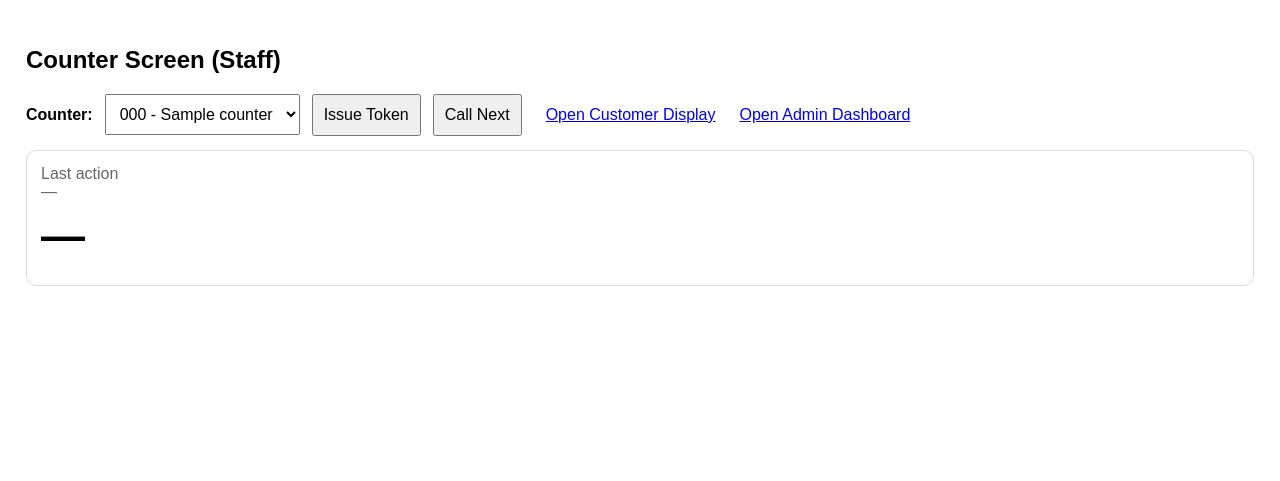
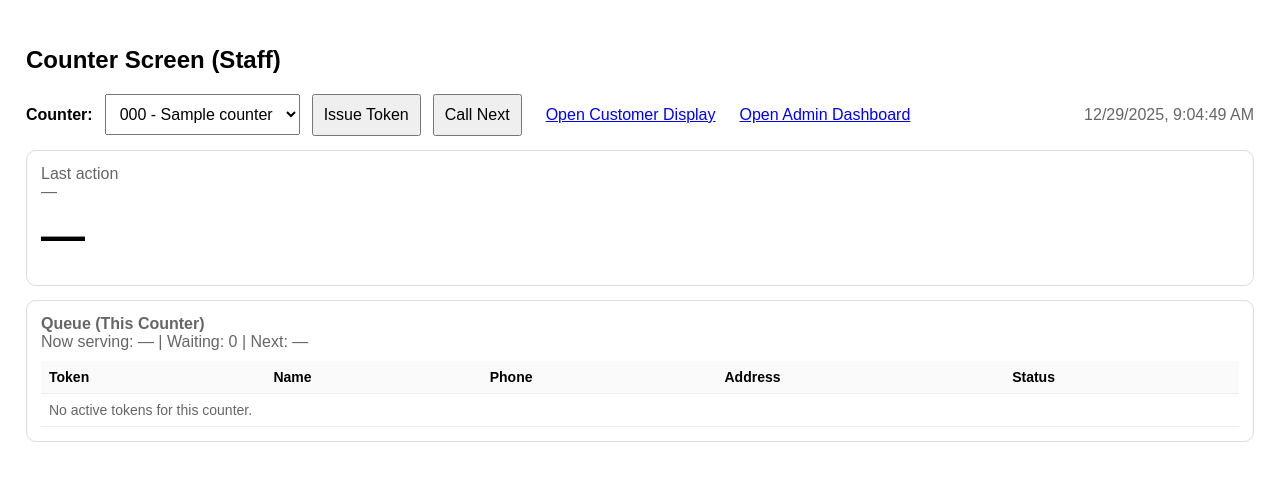
Before and after one commit to rahulgaddipati3-byte/q-manage, a Django app: page /ui/counter/ in a window 1280 px wide. Shown: the top 481 px of the page. Run offline with Django 5.2, Linux system fonts and the light colour scheme; a user stored in the database is signed in; tables that the repository leaves empty hold one stand-in row (values such as "Sample post"); data that the repository does not hold is empty.

Commit message:
Show patient details on counter queue + fix queue API usage

```diff
--- a/backend/core/templates/core/counter.html
+++ b/backend/core/templates/core/counter.html
@@ -1,5 +1,3 @@
-
-
 <!doctype html>
 <html>
 <head>
@@ -16,6 +14,11 @@
     .muted { color:#666; }
     .ok { color: green; }
     .err { color: #b00020; white-space: pre-wrap; word-break: break-word; }
+    table { width:100%; border-collapse: collapse; margin-top:10px; }
+    th, td { border-bottom:1px solid #eee; padding:8px; text-align:left; font-size:14px; vertical-align: top; }
+    th { background:#fafafa; }
+    .pill { padding:2px 8px; border-radius:999px; background:#f2f2f2; display:inline-block; }
+    .right { margin-left:auto; }
   </style>
 </head>
 <body>
@@ -31,17 +34,35 @@
 
     <button onclick="issueToken()">Issue Token</button>
     <button onclick="callNext()">Call Next</button>
+
     <a href="/ui/display/" target="_blank" style="margin-left:12px;">Open Customer Display</a>
     <a href="/admin-dashboard/" target="_blank" style="margin-left:12px;">Open Admin Dashboard</a>
 
-
-
+    <span class="right muted" id="clock">—</span>
   </div>
 
   <div class="card">
     <div class="muted">Last action</div>
     <div id="msg" class="muted">—</div>
     <div class="big" id="big">—</div>
+  </div>
+
+  <div class="card">
+    <div class="muted"><b>Queue (This Counter)</b></div>
+    <div class="muted" id="qmsg">Loading…</div>
+
+    <table>
+      <thead>
+        <tr>
+          <th>Token</th>
+          <th>Name</th>
+          <th>Phone</th>
+          <th>Address</th>
+          <th>Status</th>
+        </tr>
+      </thead>
+      <tbody id="qbody"></tbody>
+    </table>
   </div>
 
 <script>
@@ -61,6 +82,16 @@ async function postJson(url, data){
   return j;
 }
 
+async function getJson(url){
+  const res = await fetch(url);
+  const txt = await res.text();
+  let j = null;
+  try { j = JSON.parse(txt); }
+  catch(e) { j = { ok:false, error: txt || `HTTP ${res.status}` }; }
+  if (!res.ok) throw { status: res.status, ...j };
+  return j;
+}
+
 function getCounter(){
   return document.getElementById("counter").value;
 }
@@ -71,13 +102,17 @@ function setMsg(text, ok=true){
   el.textContent = text;
 }
 
+function esc(s){
+  return (s || "").toString().replace(/</g,"&lt;").replace(/>/g,"&gt;");
+}
+
 async function issueToken(){
   const code = getCounter();
   try{
-    // ✅ CORRECT: API endpoint
     const j = await postJson("/api/token/issue/", { counter: code });
     setMsg(`Issued token: ${j.number}`, true);
     document.getElementById("big").textContent = j.number;
+    await loadQueue();
   }catch(e){
     setMsg((e.error || "Issue failed") + (e.status ? ` (HTTP ${e.status})` : ""), false);
   }
@@ -86,14 +121,60 @@ async function issueToken(){
 async function callNext(){
   const code = getCounter();
   try{
-    // ✅ CORRECT: API endpoint
+    // Prefer API next endpoint (marks USED) - consistent with dashboard
     const j = await postJson("/api/token/next/", { counter: code });
     setMsg(`Now serving at ${j.counter}: ${j.number}`, true);
     document.getElementById("big").textContent = j.number;
+    await loadQueue();
   }catch(e){
     setMsg((e.error || "Call next failed") + (e.status ? ` (HTTP ${e.status})` : ""), false);
   }
 }
+
+async function loadQueue(){
+  const code = getCounter();
+  const msg = document.getElementById("qmsg");
+  const body = document.getElementById("qbody");
+
+  try{
+    const j = await getJson(`/api/queue/status/?counter=${encodeURIComponent(code)}`);
+    const rows = (j.waiting_list || []);
+
+    msg.textContent =
+      `Now serving: ${j.now_serving || "—"} | Waiting: ${j.waiting_count || 0} | Next: ${j.next_token || "—"}`;
+
+    body.innerHTML = rows.map(r => `
+      <tr>
+        <td><b>${esc(r.number)}</b></td>
+        <td>${esc(r.customer_name)}</td>
+        <td>${esc(r.customer_phone)}</td>
+        <td>${esc(r.customer_address)}</td>
+        <td><span class="pill">ACTIVE</span></td>
+      </tr>
+    `).join("");
+
+    if (!rows.length){
+      body.innerHTML = `<tr><td colspan="5" class="muted">No active tokens for this counter.</td></tr>`;
+    }
+
+  }catch(e){
+    msg.textContent = "Could not load queue. Check /api/queue/status/ endpoint.";
+    body.innerHTML = `<tr><td colspan="5" class="err">Error loading queue</td></tr>`;
+  }
+}
+
+function tickClock(){
+  const el = document.getElementById("clock");
+  el.textContent = new Date().toLocaleString();
+}
+
+document.getElementById("counter").addEventListener("change", loadQueue);
+
+tickClock();
+setInterval(tickClock, 1000);
+
+loadQueue();
+setInterval(loadQueue, 3000);
 </script>
 </body>
 </html>
--- a/backend/core/views.py
+++ b/backend/core/views.py
@@ -1,20 +1,18 @@
 # backend/core/views.py
 import json
 
-from django.http import JsonResponse, HttpResponseBadRequest
+from django.contrib.auth.decorators import login_required
+from django.db import transaction, IntegrityError
+from django.db.models import Count, Avg, F, ExpressionWrapper, DurationField, Q, IntegerField, Max
+from django.db.models.functions import Substr, Cast
+from django.http import JsonResponse
 from django.shortcuts import render
 from django.utils import timezone
 from django.views.decorators.csrf import csrf_exempt
-from django.views.decorators.http import require_GET, require_POST
-from django.db import transaction, IntegrityError
-from django.db.models import Max, IntegerField, Count
-from django.db.models.functions import Substr, Cast
+from django.views.decorators.http import require_GET
 
 from .models import Token, Counter
 
-# -------------------------
-# Config (Option 2 numbering: A001 per day across ALL counters)
-# -------------------------
 TOKEN_PREFIX = "A"
 TOKEN_PAD = 3
 
@@ -23,103 +21,56 @@ STATUS_USED = "used"
 STATUS_EXPIRED = "expired"
 
 
-def _json_body(request):
-    try:
-        return json.loads(request.body.decode("utf-8") or "{}")
-    except Exception:
-        return {}
-
-
-def _dt(v):
-    if not v:
-        return None
-    try:
-        return timezone.localtime(v).isoformat()
-    except Exception:
-        try:
-            return v.isoformat()
-        except Exception:
-            return str(v)
-
-
-def _model_has_field(model_cls, field_name: str) -> bool:
-    try:
-        return any(f.name == field_name for f in model_cls._meta.get_fields())
-    except Exception:
-        return False
-
-
-def _expire_if_needed(token: Token) -> bool:
+def _issue_token_for_today(*, counter) -> Token:
     """
-    If token has is_expired() and it's expired -> mark expired and return True.
-    Else return False.
-    """
-    try:
-        if hasattr(token, "is_expired") and callable(token.is_expired) and token.is_expired():
-            token.status = STATUS_EXPIRED
-            fields = ["status"]
-            if _model_has_field(Token, "expired_at"):
-                token.expired_at = timezone.now()
-                fields.append("expired_at")
-            token.save(update_fields=fields)
-            return True
-    except Exception:
-        # If is_expired() is buggy, we do NOT crash production queue.
-        return False
-    return False
-
-
-def _issue_token_for_today(counter=None) -> Token:
-    """
-    Creates an ACTIVE token for today.
-    counter=None means "unassigned/public".
-    Safe with retries in case unique constraints exist on number/sequence.
+    Staff issue token for today (assigned to counter).
     """
     service_date = timezone.localdate()
     prefix_len = len(TOKEN_PREFIX)
 
-    for _ in range(15):
+    for _ in range(10):
         try:
             with transaction.atomic():
                 qs = Token.objects.select_for_update().filter(service_date=service_date)
 
-                # Prefer explicit integer sequence if available
                 last_seq = qs.aggregate(m=Max("sequence"))["m"] or 0
-
-                # Fallback parse from number (A001 -> 1)
                 last_num = (
                     qs.filter(number__startswith=TOKEN_PREFIX)
-                    .annotate(num=Cast(Substr("number", prefix_len + 1), IntegerField()))
-                    .aggregate(m=Max("num"))["m"]
+                      .annotate(num=Cast(Substr("number", prefix_len + 1), IntegerField()))
+                      .aggregate(m=Max("num"))["m"]
                 ) or 0
 
                 next_seq = max(int(last_seq), int(last_num)) + 1
                 number = f"{TOKEN_PREFIX}{next_seq:0{TOKEN_PAD}d}"
 
-                create_kwargs = dict(
+                token = Token.objects.create(
                     counter=counter,
                     service_date=service_date,
                     sequence=next_seq,
                     number=number,
                     status=STATUS_ACTIVE,
                 )
-                token = Token.objects.create(**create_kwargs)
                 return token
         except IntegrityError:
-            # collision on unique fields -> retry
             continue
 
     raise IntegrityError("Could not issue token after retries")
 
 
-# ==========================================================
-# API: Issue token (staff / reception)
-# POST JSON: {"counter":"A1"}  (required)
-# ==========================================================
+# -------------------------
+# API: issue token
+# POST {"counter":"A1"}
+# -------------------------
 @csrf_exempt
-@require_POST
 def issue_token(request):
-    body = _json_body(request)
+    if request.method != "POST":
+        return JsonResponse({"ok": False, "error": "POST required"}, status=405)
+
+    try:
+        body = json.loads(request.body.decode("utf-8") or "{}")
+    except Exception:
+        body = {}
+
     counter_code = str(body.get("counter", "")).strip()
     if not counter_code:
         return JsonResponse({"ok": False, "error": "counter is required"}, status=400)
@@ -136,28 +87,29 @@ def issue_token(request):
 
     return JsonResponse({
         "ok": True,
-        "message": "Token issued",
         "counter": counter.code,
         "number": token.number,
         "token_id": token.id,
         "status": token.status,
         "service_date": str(token.service_date),
-        "created_at": _dt(getattr(token, "created_at", None)),
     })
 
 
-# ==========================================================
-# API: Next token (staff)
-# POST JSON: {"counter":"A1"}  (required)
-# Behavior:
-# 1) Serve oldest ACTIVE token assigned to that counter
-# 2) If none, pull oldest ACTIVE token where counter IS NULL (public reserve),
-#    assign it to this counter, then serve it
-# ==========================================================
+# -------------------------
+# API: next token (call next)
+# POST {"counter":"A1"}
+# marks oldest ACTIVE token as USED
+# -------------------------
 @csrf_exempt
-@require_POST
 def next_token(request):
-    body = _json_body(request)
+    if request.method != "POST":
+        return JsonResponse({"ok": False, "error": "POST required"}, status=405)
+
+    try:
+        body = json.loads(request.body.decode("utf-8") or "{}")
+    except Exception:
+        body = {}
+
     counter_code = str(body.get("counter", "")).strip()
     if not counter_code:
         return JsonResponse({"ok": False, "error": "counter is required"}, status=400)
@@ -168,7 +120,6 @@ def next_token(request):
         return JsonResponse({"ok": False, "error": "Counter not found or inactive"}, status=404)
 
     with transaction.atomic():
-        # 1) Counter-specific queue (oldest first)
         token = (
             Token.objects.select_for_update()
             .filter(counter=counter, status=STATUS_ACTIVE)
@@ -176,7 +127,9 @@ def next_token(request):
             .first()
         )
 
-        while token and _expire_if_needed(token):
+        while token and hasattr(token, "is_expired") and token.is_expired():
+            token.status = STATUS_EXPIRED
+            token.save(update_fields=["status"])
             token = (
                 Token.objects.select_for_update()
                 .filter(counter=counter, status=STATUS_ACTIVE)
@@ -184,38 +137,12 @@ def next_token(request):
                 .first()
             )
 
-        # 2) If none, pull from public/unassigned queue
-        if not token:
-            token = (
-                Token.objects.select_for_update()
-                .filter(counter__isnull=True, status=STATUS_ACTIVE)
-                .order_by("created_at", "id")
-                .first()
-            )
-
-            while token and _expire_if_needed(token):
-                token = (
-                    Token.objects.select_for_update()
-                    .filter(counter__isnull=True, status=STATUS_ACTIVE)
-                    .order_by("created_at", "id")
-                    .first()
-                )
-
-            if token:
-                token.counter = counter
-                token.save(update_fields=["counter"])
-
         if not token:
             return JsonResponse({"ok": False, "error": "No active tokens"}, status=404)
 
         token.status = STATUS_USED
-        if _model_has_field(Token, "used_at"):
-            token.used_at = timezone.now()
-
-        fields = ["status"]
-        if _model_has_field(Token, "used_at"):
-            fields.append("used_at")
-        token.save(update_fields=fields)
+        token.used_at = timezone.now()
+        token.save(update_fields=["status", "used_at"])
 
     return JsonResponse({
         "ok": True,
@@ -224,83 +151,48 @@ def next_token(request):
         "number": token.number,
         "token_id": token.id,
         "status": token.status,
-        "used_at": _dt(getattr(token, "used_at", None)),
+        "used_at": token.used_at.isoformat() if token.used_at else None,
+        "customer_name": getattr(token, "customer_name", ""),
+        "customer_phone": getattr(token, "customer_phone", ""),
+        "customer_address": getattr(token, "customer_address", ""),
     })
 
 
-# ==========================================================
-# API: Consume token directly
-# POST JSON: {"number":"A001"}  OR {"token_id": 123}
-# Marks USED (for reception/scan style flows)
-# ==========================================================
+# -------------------------
+# API: consume token by number
+# -------------------------
 @csrf_exempt
-@require_POST
 def consume_token(request):
-    body = _json_body(request)
+    if request.method != "POST":
+        return JsonResponse({"ok": False, "error": "POST required"}, status=405)
+
+    try:
+        body = json.loads(request.body.decode("utf-8") or "{}")
+    except Exception:
+        body = {}
+
     number = str(body.get("number", "")).strip()
-    token_id = body.get("token_id", None)
-
-    if not number and not token_id:
-        return JsonResponse({"ok": False, "error": "number or token_id is required"}, status=400)
+    if not number:
+        return JsonResponse({"ok": False, "error": "number is required"}, status=400)
 
     with transaction.atomic():
-        qs = Token.objects.select_for_update()
-
-        if token_id:
-            try:
-                token = qs.get(id=int(token_id))
-            except (Token.DoesNotExist, ValueError, TypeError):
-                return JsonResponse({"ok": False, "error": "Token not found"}, status=404)
-        else:
-            try:
-                token = qs.get(number=number)
-            except Token.DoesNotExist:
-                return JsonResponse({"ok": False, "error": "Token not found"}, status=404)
-
-        if token.status == STATUS_USED:
-            return JsonResponse({
-                "ok": True,
-                "message": "Already used",
-                "number": token.number,
-                "status": token.status,
-                "used_at": _dt(getattr(token, "used_at", None)),
-            })
-
-        if token.status == STATUS_EXPIRED:
-            return JsonResponse({"ok": False, "error": "Token is expired"}, status=409)
-
-        # expire if needed
-        if _expire_if_needed(token):
-            return JsonResponse({"ok": False, "error": "Token is expired"}, status=409)
+        token = Token.objects.select_for_update().filter(number=number).first()
+        if not token:
+            return JsonResponse({"ok": False, "error": "Token not found"}, status=404)
 
         token.status = STATUS_USED
-        if _model_has_field(Token, "used_at"):
-            token.used_at = timezone.now()
+        token.used_at = timezone.now()
+        token.save(update_fields=["status", "used_at"])
 
-        fields = ["status"]
-        if _model_has_field(Token, "used_at"):
-            fields.append("used_at")
-        token.save(update_fields=fields)
-
-    return JsonResponse({
-        "ok": True,
-        "message": "Consumed",
-        "number": token.number,
-        "token_id": token.id,
-        "status": token.status,
-        "used_at": _dt(getattr(token, "used_at", None)),
-    })
+    return JsonResponse({"ok": True, "number": token.number, "status": token.status})
 
 
-# ==========================================================
-# API: Token status
-# GET /api/token/status/A001/
-# ==========================================================
-@require_GET
+# -------------------------
+# API: token status by number
+# -------------------------
 def token_status(request, number):
-    try:
-        token = Token.objects.get(number=number)
-    except Token.DoesNotExist:
+    token = Token.objects.filter(number=number).first()
+    if not token:
         return JsonResponse({"ok": False, "error": "Token not found"}, status=404)
 
     return JsonResponse({
@@ -309,123 +201,119 @@ def token_status(request, number):
         "status": token.status,
         "service_date": str(token.service_date),
         "counter": token.counter.code if token.counter else None,
-        "created_at": _dt(getattr(token, "created_at", None)),
-        "used_at": _dt(getattr(token, "used_at", None)),
     })
 
 
-# ==========================================================
-# API: Queue status
-# GET /api/queue/status/?counter=A1  -> single counter stats
-# GET /api/queue/status/            -> all counters list + public waiting
-# ==========================================================
+# -------------------------
+# API: queue status (optionally per counter)
+# GET /api/queue/status/?counter=A1
+# returns waiting list with patient info
+# -------------------------
 @require_GET
 def queue_status(request):
     service_date = timezone.localdate()
-    counter_code = str(request.GET.get("counter", "")).strip()
+    counter_code = (request.GET.get("counter") or "").strip()
 
-    def _counter_stats(c: Counter):
-        active_qs = Token.objects.filter(
-            service_date=service_date,
-            status=STATUS_ACTIVE,
-            counter=c
-        ).order_by("created_at", "id")
+    base = Token.objects.filter(service_date=service_date)
 
-        waiting_count = active_qs.count()
-        next_tok = active_qs.first()
-
-        last_used = (
-            Token.objects.filter(
-                service_date=service_date,
-                status=STATUS_USED,
-                counter=c
-            )
-            .order_by("-used_at", "-id")
-            .first()
-        )
-
-        return {
-            "code": c.code,
-            "name": c.name,
-            "now_serving": last_used.number if last_used else None,
-            "waiting_count": waiting_count,
-            "next_token": next_tok.number if next_tok else None,
-        }
-
-    # Single counter mode
     if counter_code:
         try:
-            c = Counter.objects.get(code=counter_code, is_active=True)
+            counter = Counter.objects.get(code=counter_code, is_active=True)
         except Counter.DoesNotExist:
-            return JsonResponse({"ok": False, "error": "Counter not found or inactive"}, status=404)
+            return JsonResponse({"ok": False, "error": "Counter not found"}, status=404)
+        base = base.filter(counter=counter)
+    else:
+        counter = None
 
-        stats = _counter_stats(c)
+    active = base.filter(status=STATUS_ACTIVE).order_by("created_at", "id")
+    waiting_count = active.count()
 
-        # Include public/unassigned waiting too (useful debug)
-        public_waiting = Token.objects.filter(
-            service_date=service_date,
-            status=STATUS_ACTIVE,
-            counter__isnull=True
-        ).count()
+    waiting_list = []
+    for t in active[:20]:
+        waiting_list.append({
+            "token_id": t.id,
+            "number": t.number,
+            "created_at": t.created_at.isoformat() if getattr(t, "created_at", None) else None,
+            "customer_name": getattr(t, "customer_name", ""),
+            "customer_phone": getattr(t, "customer_phone", ""),
+            "customer_address": getattr(t, "customer_address", ""),
+        })
 
-        stats["public_waiting"] = public_waiting
-        stats["service_date"] = str(service_date)
-
-        return JsonResponse({"ok": True, **stats})
-
-    # All counters mode
-    counters = Counter.objects.filter(is_active=True).order_by("code")
-    rows = [_counter_stats(c) for c in counters]
-
-    public_waiting = Token.objects.filter(
-        service_date=service_date,
-        status=STATUS_ACTIVE,
-        counter__isnull=True
-    ).count()
+    last_used = (
+        base.filter(status=STATUS_USED, used_at__isnull=False)
+        .order_by("-used_at", "-id")
+        .first()
+    )
 
     return JsonResponse({
         "ok": True,
         "service_date": str(service_date),
-        "counters": rows,
-        "public_waiting": public_waiting,
+        "counter": counter.code if counter else None,
+        "now_serving": last_used.number if last_used else None,
+        "waiting_count": waiting_count,
+        "next_token": waiting_list[0]["number"] if waiting_list else None,
+        "waiting_list": waiting_list,
     })
 
 
-# ==========================================================
-# Custom Admin Dashboard (NOT Django admin)
-# /admin-dashboard/
-# ==========================================================
-@require_GET
+# -------------------------
+# Admin dashboard (custom)
+# FIX: counts all tokens for today
+# -------------------------
+@login_required
 def admin_dashboard(request):
     service_date = timezone.localdate()
 
-    totals = Token.objects.filter(service_date=service_date).aggregate(
-        total=Count("id"),
-        active=Count("id", filter=None),
-    )
+    today = Token.objects.filter(service_date=service_date)
 
-    total = Token.objects.filter(service_date=service_date).count()
-    active = Token.objects.filter(service_date=service_date, status=STATUS_ACTIVE).count()
-    used = Token.objects.filter(service_date=service_date, status=STATUS_USED).count()
-    expired = Token.objects.filter(service_date=service_date, status=STATUS_EXPIRED).count()
-    public_waiting = Token.objects.filter(service_date=service_date, status=STATUS_ACTIVE, counter__isnull=True).count()
+    total_tokens = today.count()
+    served_tokens = today.filter(status=STATUS_USED).count()
+    waiting_tokens = today.filter(status=STATUS_ACTIVE).count()
 
+    avg_wait = None
+    # average wait = used_at - created_at, only if both exist
+    if total_tokens:
+        used_qs = today.filter(status=STATUS_USED, used_at__isnull=False, created_at__isnull=False).annotate(
+            wait=ExpressionWrapper(F("used_at") - F("created_at"), output_field=DurationField())
+        )
+        if used_qs.exists():
+            avg = used_qs.aggregate(a=Avg("wait"))["a"]
+            if avg:
+                avg_wait = int(avg.total_seconds() // 60)
+
+    # per counter summary
     counters = Counter.objects.filter(is_active=True).order_by("code")
     per_counter = []
     for c in counters:
+        issued = today.filter(counter=c).count()
+        served = today.filter(counter=c, status=STATUS_USED).count()
+        waiting = today.filter(counter=c, status=STATUS_ACTIVE).count()
         per_counter.append({
             "code": c.code,
             "name": c.name,
-            "active": Token.objects.filter(service_date=service_date, status=STATUS_ACTIVE, counter=c).count(),
-            "used": Token.objects.filter(service_date=service_date, status=STATUS_USED, counter=c).count(),
+            "issued": issued,
+            "served": served,
+            "waiting": waiting,
         })
+
+    # include "unassigned" too (just in case)
+    unassigned_issued = today.filter(counter__isnull=True).count()
+    unassigned_served = today.filter(counter__isnull=True, status=STATUS_USED).count()
+    unassigned_waiting = today.filter(counter__isnull=True, status=STATUS_ACTIVE).count()
+
+    per_counter.append({
+        "code": "(unassigned)",
+        "name": "(unassigned)",
+        "issued": unassigned_issued,
+        "served": unassigned_served,
+        "waiting": unassigned_waiting,
+    })
 
     return render(request, "core/admin_dashboard.html", {
         "service_date": service_date,
-        "total": total,
-        "active": active,
-        "used": used,
-        "expired": expired,
-        "public_waiting": public_waiting,
+        "total_tokens": total_tokens,
+        "served_tokens": served_tokens,
+        "waiting_tokens": waiting_tokens,
+        "avg_wait_minutes": avg_wait,
         "per_counter": per_counter,
     })
```
